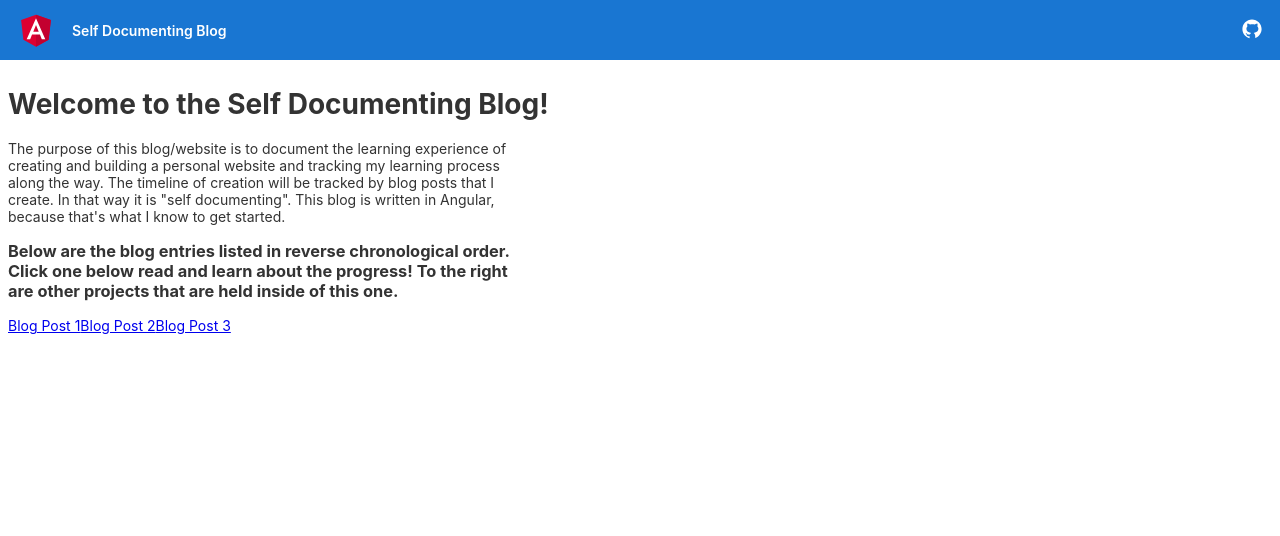
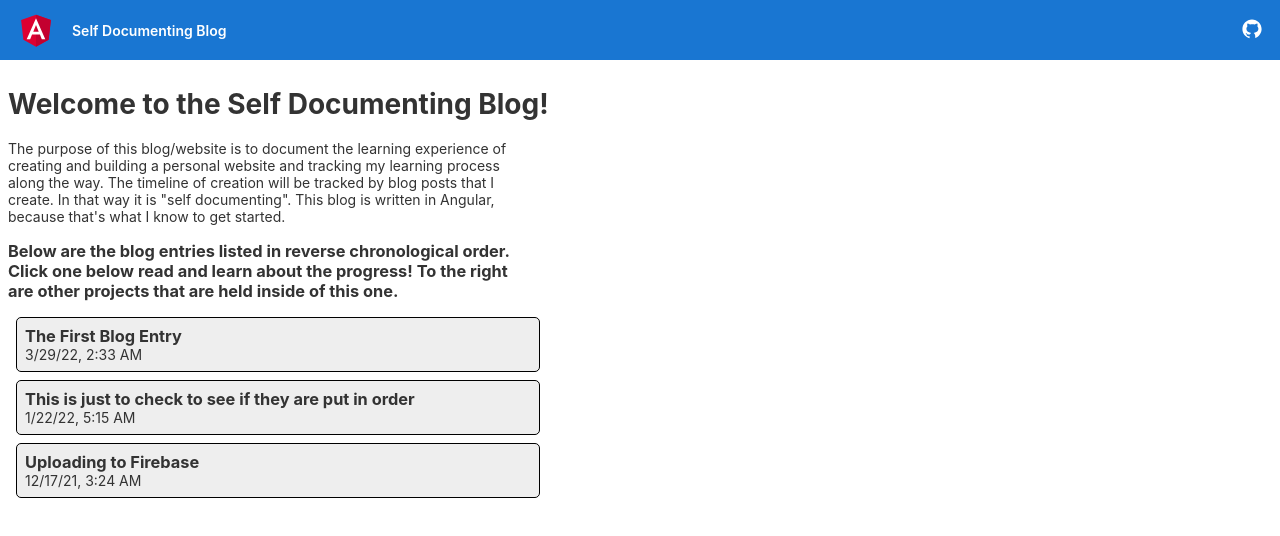
Before and after one commit to jbarthelmess/self-documenting-site, an Angular app: page /home in a window 1280 px wide. Shown: the top 536 px of the page. Built offline with nearby package versions, Linux system fonts and the light colour scheme.

Commit message:
Add Post Preview to Homepage
Added a post preview component to the homepage, and a link back to the
homepage in the toolbar. I think it is finally time to set up firebase
and start hosting the website. Hopefully it won't cost anything.

```diff
--- a/src/app/app.component.ts
+++ b/src/app/app.component.ts
@@ -1,4 +1,5 @@
 import { Component } from '@angular/core';
+import { Router } from '@angular/router';
 
 @Component({
   selector: 'app-root',
@@ -7,4 +8,10 @@ import { Component } from '@angular/core';
 })
 export class AppComponent {
   title = 'self-documenting-site';
+
+  constructor(private router: Router) {}
+
+  navigateHome() {
+    this.router.navigateByUrl('/home')
+  }
 }
--- a/src/app/app.module.ts
+++ b/src/app/app.module.ts
@@ -7,6 +7,7 @@ import { HomepageComponent } from './blog/homepage/homepage.component';
 import { ToolbarBufferComponent } from './util/toolbar-buffer/toolbar-buffer.component';
 import { PostComponent } from './blog/post/post.component';
 import { GuardTypePipe } from './util/pipe/guard-type.pipe';
+import { PostPreviewComponent } from './blog/post-preview/post-preview.component';
 
 @NgModule({
   declarations: [
@@ -14,7 +15,8 @@ import { GuardTypePipe } from './util/pipe/guard-type.pipe';
     HomepageComponent,
     ToolbarBufferComponent,
     PostComponent,
-    GuardTypePipe
+    GuardTypePipe,
+    PostPreviewComponent
   ],
   imports: [
     BrowserModule,
--- a/src/app/blog/homepage/homepage.component.html
+++ b/src/app/blog/homepage/homepage.component.html
@@ -12,7 +12,7 @@
     are held inside of this one.
 </h3>
 
-<!-- Added temporary blog posts here -->
-<a href="/home/post">Blog Post 1</a>
-<a href="/home/post">Blog Post 2</a>
-<a href="/home/post">Blog Post 3</a>
+<!-- This is where the list of blog posts will go, listed in reverse chronological
+order. These PostPreviewComponents will allow the user to click on them and see
+relevant post that it refers too. -->
+<app-post-preview *ngFor="let post of postPreviews;" [postPreview]="post" (postId)="navigateOnClick($event)"></app-post-preview>
--- a/src/app/blog/homepage/homepage.component.ts
+++ b/src/app/blog/homepage/homepage.component.ts
@@ -1,4 +1,6 @@
 import { Component, OnInit } from '@angular/core';
+import { Router } from '@angular/router';
+import { PostPreview } from '../model/post-preview.model';
 
 @Component({
   selector: 'app-homepage',
@@ -6,10 +8,25 @@ import { Component, OnInit } from '@angular/core';
   styleUrls: ['./homepage.component.scss']
 })
 export class HomepageComponent implements OnInit {
-
-  constructor() { }
+  postPreviews: PostPreview[] = [];
+  constructor(private router: Router) { }
 
   ngOnInit(): void {
+    this.postPreviews = [
+      new PostPreview(0, "The First Blog Entry", new Date()),
+      new PostPreview(1, "Uploading to Firebase", new Date(2021, 11, 17, 3, 24, 0)),
+      new PostPreview(2, "This is just to check to see if they are put in order", new Date(2022, 0, 22, 5, 15, 0)),
+    ]
+
+    // this call to sort should stay even after I switch out the fake data for real data.
+    // we want to sort by date posted and show the most recent first
+
+    this.postPreviews.sort((a, b) => a.createdDate < b.createdDate ? 1 : -1);
   }
 
+  navigateOnClick(id: number) {
+    // eventually this will use the id release of the post clicked on to navigate to the correct post
+    // for now we'll console.log it to verify that it is accepting the value correctly
+    this.router.navigateByUrl('/home/post');
+  }
 }
--- /dev/null
+++ b/src/app/blog/model/post-preview.model.ts
@@ -0,0 +1,11 @@
+export class PostPreview {
+    id: number;
+    title: string;
+    createdDate: Date;
+
+    constructor(id: number, title: string, createdDate: Date) {
+        this.id = id;
+        this.title = title;
+        this.createdDate = createdDate;
+    }
+}
--- /dev/null
+++ b/src/app/blog/post-preview/post-preview.component.html
@@ -0,0 +1,4 @@
+<div class="post-preview-card" (click)="emitId()">
+    <h3>{{postPreview.title}}</h3>
+    <span>{{postPreview.createdDate | date : 'short'}}</span>
+</div>
--- /dev/null
+++ b/src/app/blog/post-preview/post-preview.component.scss
@@ -0,0 +1,12 @@
+.post-preview-card {
+    background-color: #eee;
+    border: 1px solid black;
+    border-radius: 5px;
+    margin: 1vh;
+    padding: 1vh;
+    width: 40%;
+}
+
+h3 {
+    margin: 0;
+}
--- /dev/null
+++ b/src/app/blog/post-preview/post-preview.component.ts
@@ -0,0 +1,25 @@
+import { Component, EventEmitter, Input, OnInit, Output } from '@angular/core';
+import { PostPreview } from '../model/post-preview.model';
+
+@Component({
+  selector: 'app-post-preview',
+  templateUrl: './post-preview.component.html',
+  styleUrls: ['./post-preview.component.scss']
+})
+export class PostPreviewComponent implements OnInit {
+  @Input()
+  postPreview: PostPreview = new PostPreview(0, "Filler Title", new Date());
+
+  @Output()
+  postId: EventEmitter<number> = new EventEmitter();
+
+  constructor() { }
+
+  ngOnInit(): void {
+  }
+
+  emitId() {
+    this.postId.emit(this.postPreview.id);
+  }
+
+}
--- a/src/app/util/pipe/guard-type.pipe.ts
+++ b/src/app/util/pipe/guard-type.pipe.ts
@@ -6,9 +6,7 @@ export type TypeGuard<A, B extends A> = (a: A) => a is B;
   name: 'guardType'
 })
 export class GuardTypePipe implements PipeTransform {
-
   transform<A, B extends A>(value: A, typeGuard: TypeGuard<A, B>): B | undefined {
     return typeGuard(value) ? value : undefined;
   }
-
 }
```
Also changed, not shown: src/app/app.component.html (+7 -1 lines), 1 other file (tests, documents, lock files or other folders).
